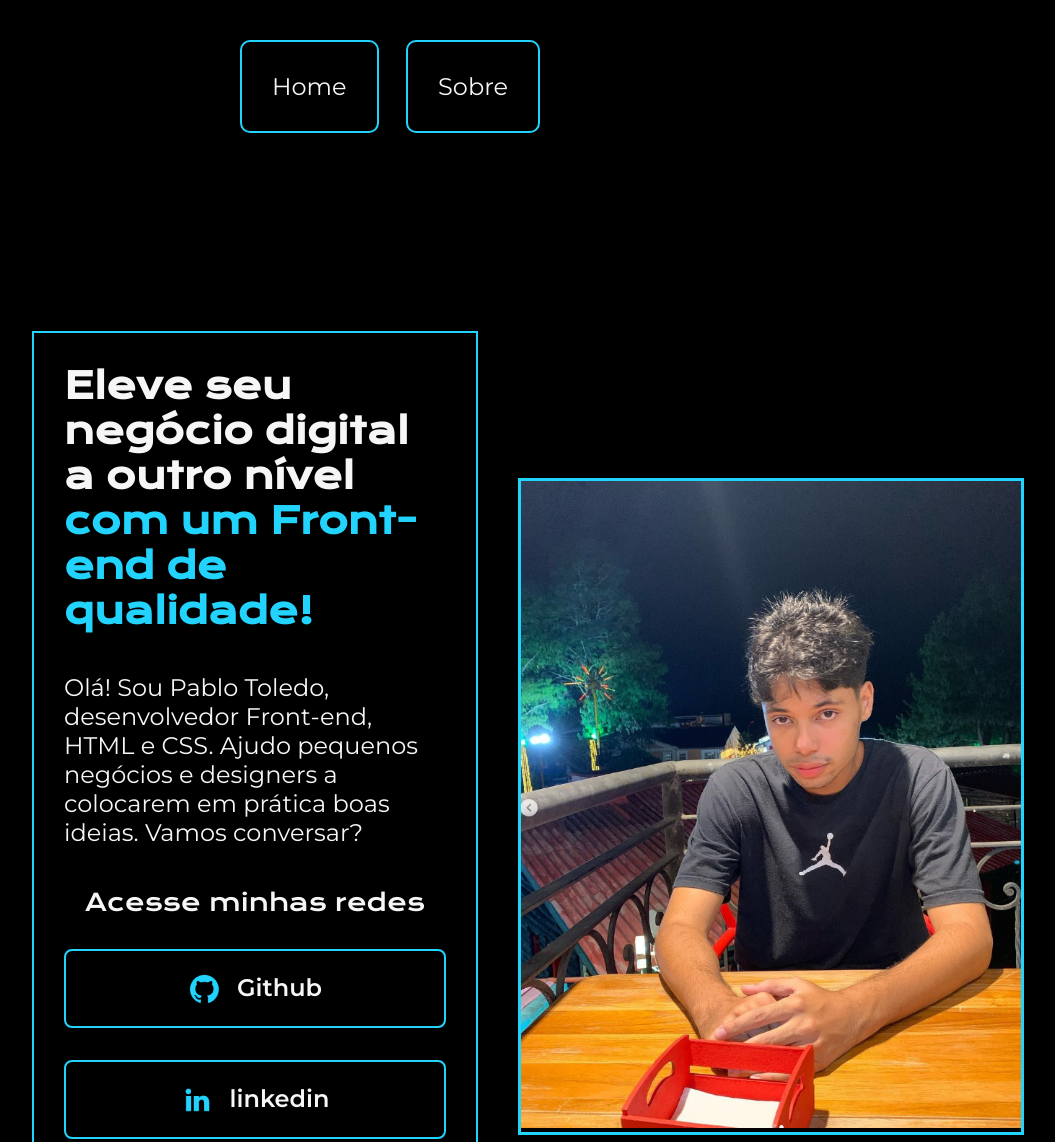
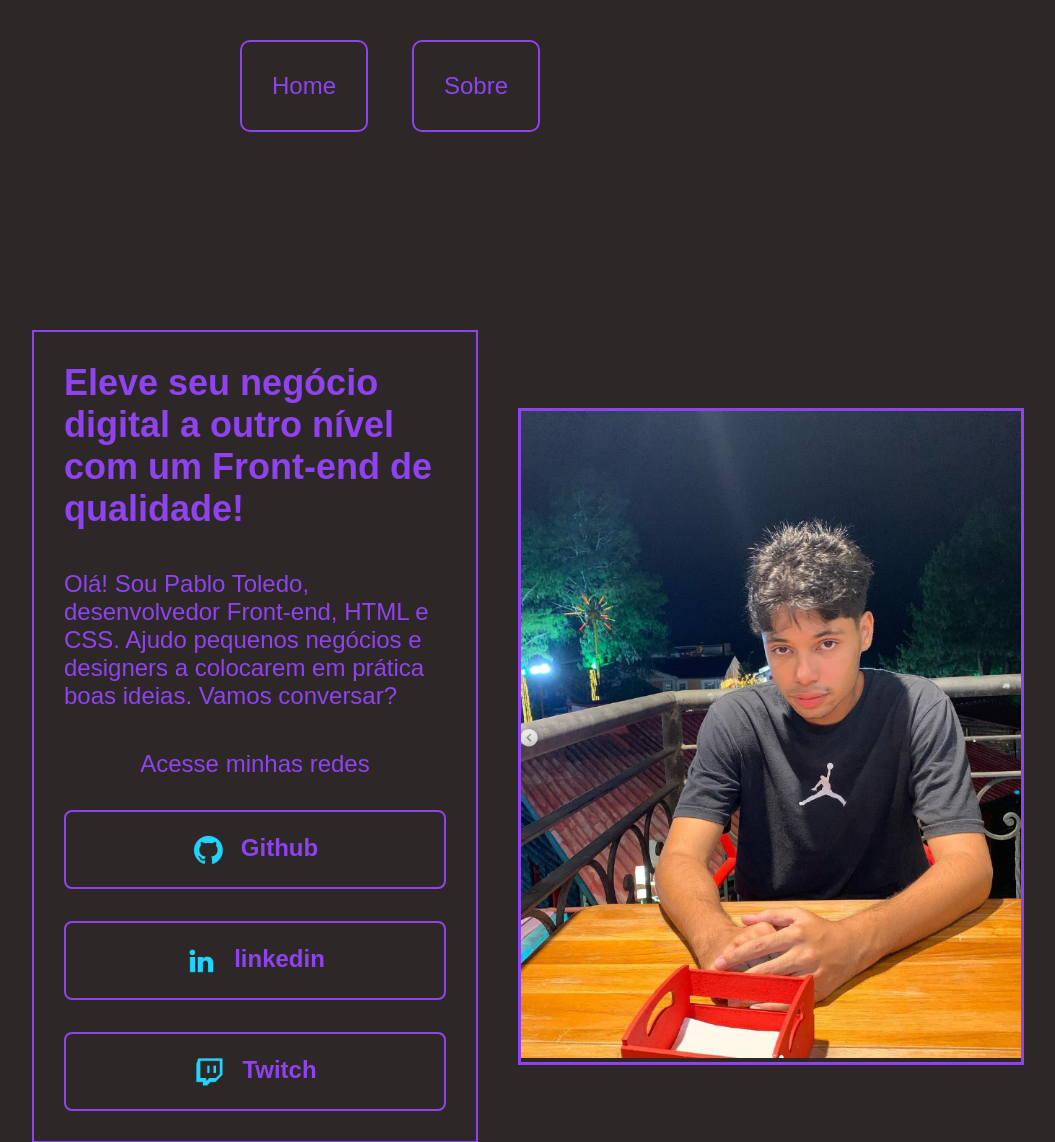
Before and after one commit to PabloToledoGit/Projeto-Alura, a plain HTML site: page index.html in a window 1280 px wide. Shown: the top 1142 px of the page, without its empty margins (160-1215 px from the left). Drawn offline with nearby package versions, Linux system fonts and the light colour scheme.

Commit message:
Alterando cor do layout

```diff
--- a/index.html
+++ b/index.html
@@ -12,8 +12,8 @@
 <body>
     <header class="segmento">
 
-        <a href="www.google.com" class="home">Home</a>
-        <a href="www.google.com" class="sobre">Sobre</a>
+        <a href="index.html" class="home">Home</a>
+        <a href="about.html" class="sobre">Sobre</a>
 
     </header>
     <main class="apresentacao">
--- a/style.css
+++ b/style.css
@@ -1,3 +1,16 @@
+
+:root{
+        --cor-primaria: #2D2727 ;
+        --cor-secundaria: #8F43EE ;
+        --cor-terciaria: #8F43EE;
+        --cor-hover: #413543;
+
+        --font-primaria: 'Krona One', sans-serif;
+        --font-secundaria: 'Montserrat', sans-serif;
+
+
+}
+
 @import url('https://fonts.googleapis.com/css2?family=Krona+One&family=Montserrat:wght@400;600&display=swap');
 
 *{
@@ -8,12 +21,12 @@
 body{
     height: 100vh;
     box-sizing: border-box;
-    background-color: #000000;
-    color: #F6F6F6;
+    background-color:var(--cor-primaria);
+    color:  var(--cor-secundaria);
 }
 
 .titulo-destaque{
-    color: #22D4FD;
+    color: var(--cor-terciaria);
 }
 
 .apresentacao{
@@ -28,7 +41,7 @@ body{
     display: flex;
     flex-direction: column;
     gap: 40px;
-    border: 2px solid #22D4FD;
+    border: 2px solid var(--cor-terciaria);
     padding: 30px;
 }
 
@@ -59,7 +72,7 @@ body{
     display: flex;
     justify-content: center;
     gap: 16px;
-    border: 2px solid #22D4FD;
+    border: 2px solid var(--cor-terciaria);
     width: 378px;
     text-align: center;
     border-radius: 8px;
@@ -67,11 +80,11 @@ body{
     font-weight: 600;
     padding: 21.5px 0;
     text-decoration: none;
-    color: #F6F6F6;
+    color: var(--cor-secundaria);
     font-family: 'Montserrat', sans-serif;
 }
 .apresentacao__links__link:hover{
-    background-color: #272727;
+    background-color: var(--cor-hover);
 
 }
 
@@ -80,17 +93,19 @@ body{
     display: flex;
     align-content: center;
     justify-content: center;
-    background-color: #22D4FD;
+    background-color: var(--cor-terciaria);
     padding: 30px;
-    color: #000000;
+    color:var(--cor-primaria);
     font-size: 24px;
     font-family: 'Montserrat', sans-serif;
+    margin-top: 30px;
+
 
 }
 
 .imagempablo{
 
-    border: 3px solid #22D4FD;
+    border: 3px solid var(--cor-terciaria);
 
 
  }
@@ -99,7 +114,7 @@ body{
 
     text-decoration: none;
     display: flex;
-    color: #F6F6F6;
+    color: var(--cor-terciaria);
     padding-bottom: 70px;
     padding-top: 40px;
     font-size: 24px;
@@ -119,10 +134,10 @@ body{
    /* margin-left: 20%;*/
    /* margin-right: 5%; */
 
-    color: #F6F6F6;
+    color: var(--cor-terciaria);
     text-decoration: none;
     padding: 30px;
-    border: 2px solid #22D4FD;
+    border: 2px solid var(--cor-terciaria);
     border-radius: 10px;
 }
 
@@ -130,24 +145,25 @@ body{
 
 .sobre{
 
-    color: #F6F6F6;
+    color: var(--cor-terciaria);
     text-decoration: none;
     padding: 30px;
-    border: 2px solid #22D4FD;
+    border: 2px solid var(--cor-terciaria);
     border-radius: 10px;
 
 }
 
 .sobre:hover{
 
-    color:#22D4FD;
-    background-color:#272727;
+    color: var(--cor-terciaria);
+
+        background-color: var(--cor-hover);
 
 }
 
 
 .home:hover{
 
-    color:#22D4FD;
-    background-color:#272727;
+    color: var(--cor-terciaria);
+    background-color: var(--cor-hover);
  }
```
